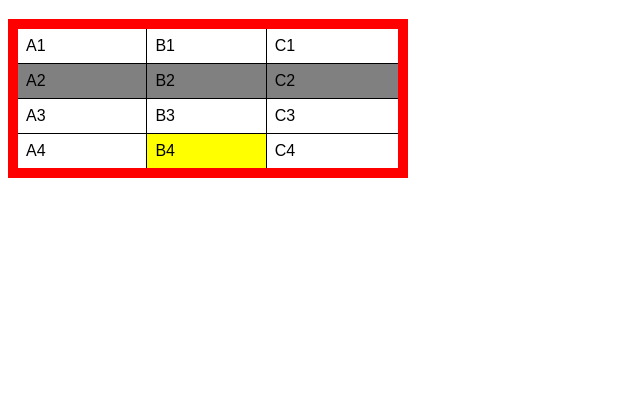
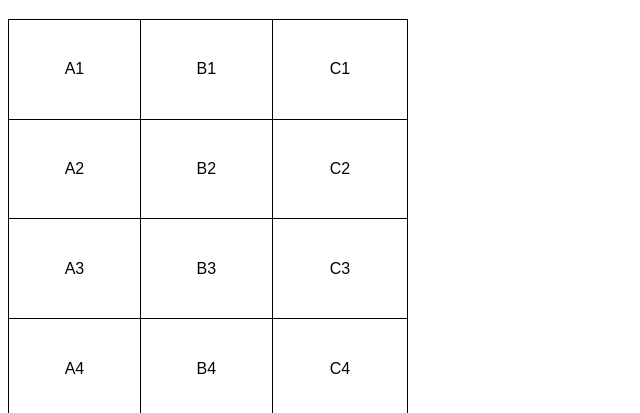
Before and after one commit to AllanMoisess/html-css, a plain HTML site: page exercicios/ex023/tabela001.html in a window 1280 px wide. Shown: the part 61-474 px from the top of the page, without its empty margins (0-640 px from the left). Drawn offline with Linux system fonts and the light colour scheme.

Commit message:
Update tabela001.html

```diff
--- a/exercicios/ex023/tabela001.html
+++ b/exercicios/ex023/tabela001.html
@@ -11,21 +11,15 @@
 
         table{
             width: 400px;
+            height: 400px;
             border-collapse: collapse;
-            border: 10px solid red;
-        }
-
-        tr.linha{
-            background-color: gray;
         }
 
         td{
             border: 1px solid black;
             padding: 8px;
-        }
-
-        td.dado{
-            background-color: yellow;
+            text-align: center;
+            vertical-align: middle;
         }
     </style>
 </head>
@@ -37,7 +31,7 @@
             <td>B1</td>
             <td>C1</td>
         </tr>
-        <tr class="linha">
+        <tr>
             <td>A2</td>
             <td>B2</td>
             <td>C2</td>
@@ -49,7 +43,7 @@
         </tr>
         <tr>
             <td>A4</td>
-            <td class="dado">B4</td>
+            <td >B4</td>
             <td>C4</td>
         </tr>
     </table>
```
